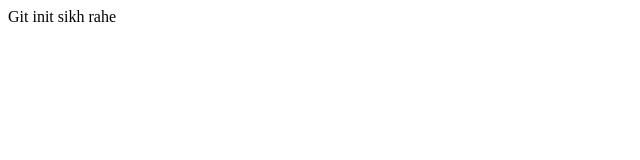
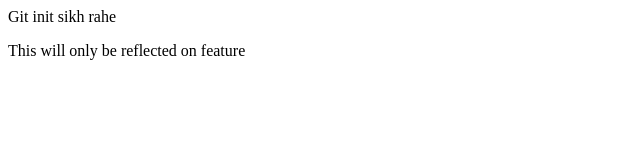
Before and after one commit to JaisAkashKumar/LocalRepo, a plain HTML site: page index.html in a window 1280 px wide. Shown: the whole page, without its empty margins (0-640 px from the left). Drawn offline with Linux system fonts and the light colour scheme.

Commit message:
feature1 new para

```diff
--- a/index.html
+++ b/index.html
@@ -1 +1,2 @@
 <p>Git init sikh rahe</p>
+<p>This will only be reflected on feature</p>
```
